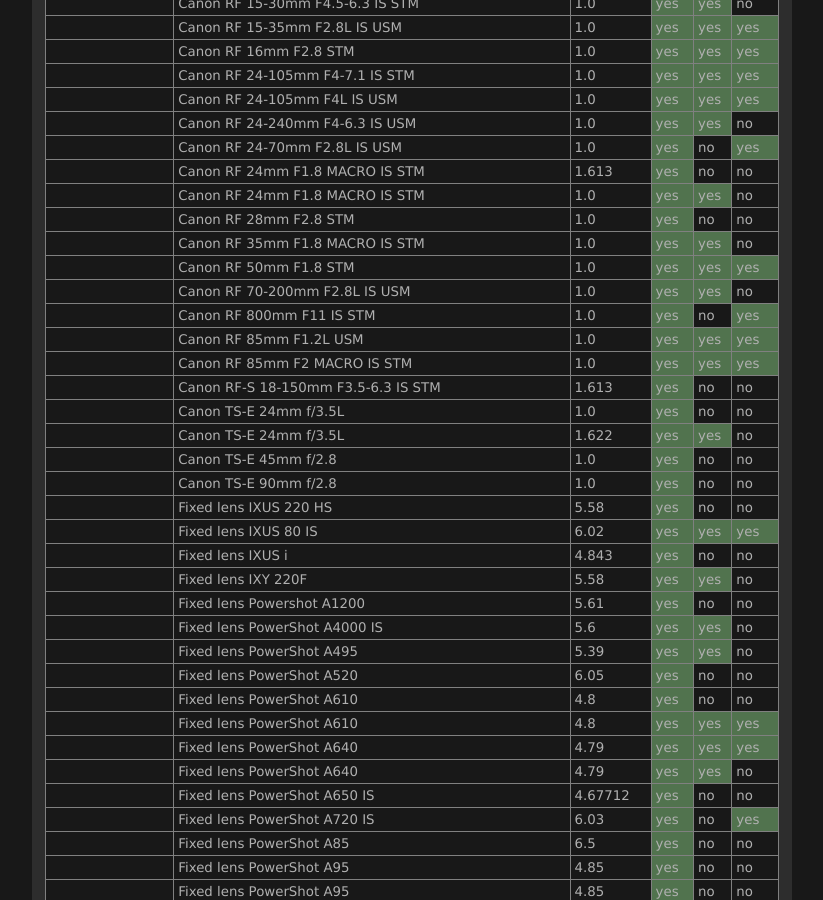
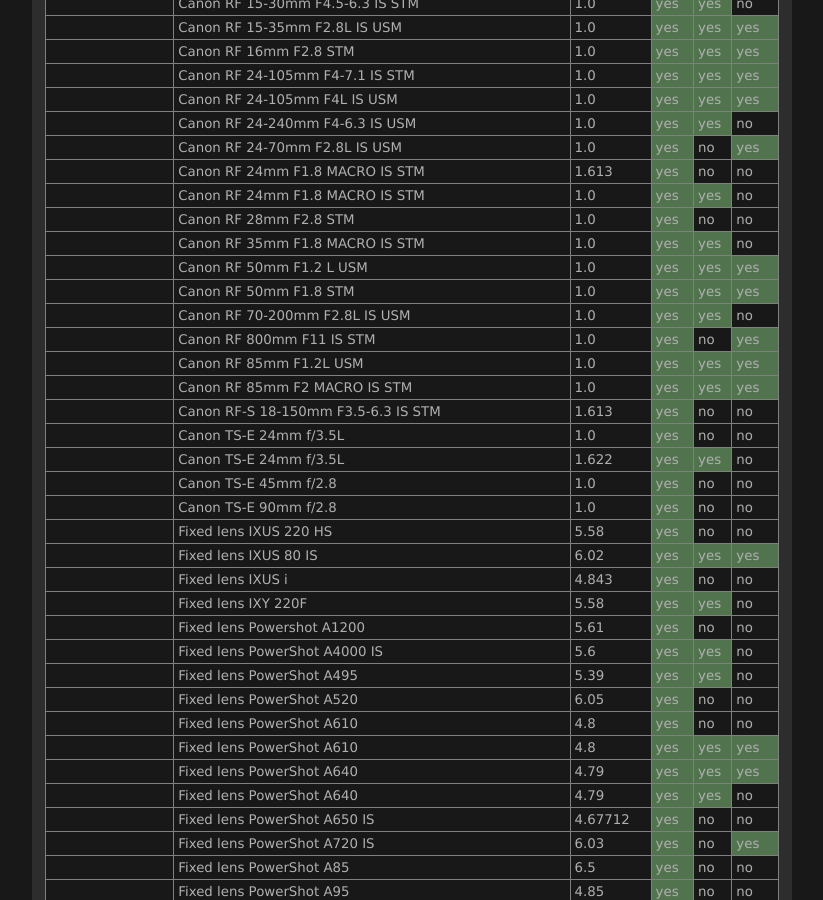
Before and after one commit to lensfun/lensfun.github.io, a Jekyll site: the page built from _posts/lenslist/2999-12-31-Lenslist-master.md, in a window 1280 px wide and 900 px high, scrolled down 4578 px. Shown: the whole window, without its empty margins (284-1107 px from the left). Built offline with Jekyll 4.4.1, drawn with Linux system fonts in a browser that asks for light colours.

Commit message:
Update master lens list from GitHub Actions

```diff
--- a/_posts/lenslist/2999-12-31-Lenslist-master.md
+++ b/_posts/lenslist/2999-12-31-Lenslist-master.md
@@ -189,6 +189,7 @@ This list was generated on 2024-03-13 from current Lensfun sources. Your Lensfun
 <tr class="lenslist-bg2"><td></td><td>Canon RF 24mm F1.8 MACRO IS STM</td><td>1.0</td><td class="lenslist-highlight lenslist-check">yes</td><td class="lenslist-highlight lenslist-check">yes</td><td class="lenslist-check">no</td></tr>
 <tr class="lenslist-bg2"><td></td><td>Canon RF 28mm F2.8 STM</td><td>1.0</td><td class="lenslist-highlight lenslist-check">yes</td><td class="lenslist-check">no</td><td class="lenslist-check">no</td></tr>
 <tr class="lenslist-bg2"><td></td><td>Canon RF 35mm F1.8 MACRO IS STM</td><td>1.0</td><td class="lenslist-highlight lenslist-check">yes</td><td class="lenslist-highlight lenslist-check">yes</td><td class="lenslist-check">no</td></tr>
+<tr class="lenslist-bg2"><td></td><td>Canon RF 50mm F1.2 L USM</td><td>1.0</td><td class="lenslist-highlight lenslist-check">yes</td><td class="lenslist-highlight lenslist-check">yes</td><td class="lenslist-highlight lenslist-check">yes</td></tr>
 <tr class="lenslist-bg2"><td></td><td>Canon RF 50mm F1.8 STM</td><td>1.0</td><td class="lenslist-highlight lenslist-check">yes</td><td class="lenslist-highlight lenslist-check">yes</td><td class="lenslist-highlight lenslist-check">yes</td></tr>
 <tr class="lenslist-bg2"><td></td><td>Canon RF 70-200mm F2.8L IS USM</td><td>1.0</td><td class="lenslist-highlight lenslist-check">yes</td><td class="lenslist-highlight lenslist-check">yes</td><td class="lenslist-check">no</td></tr>
 <tr class="lenslist-bg2"><td></td><td>Canon RF 800mm F11 IS STM</td><td>1.0</td><td class="lenslist-highlight lenslist-check">yes</td><td class="lenslist-check">no</td><td class="lenslist-highlight lenslist-check">yes</td></tr>
```
